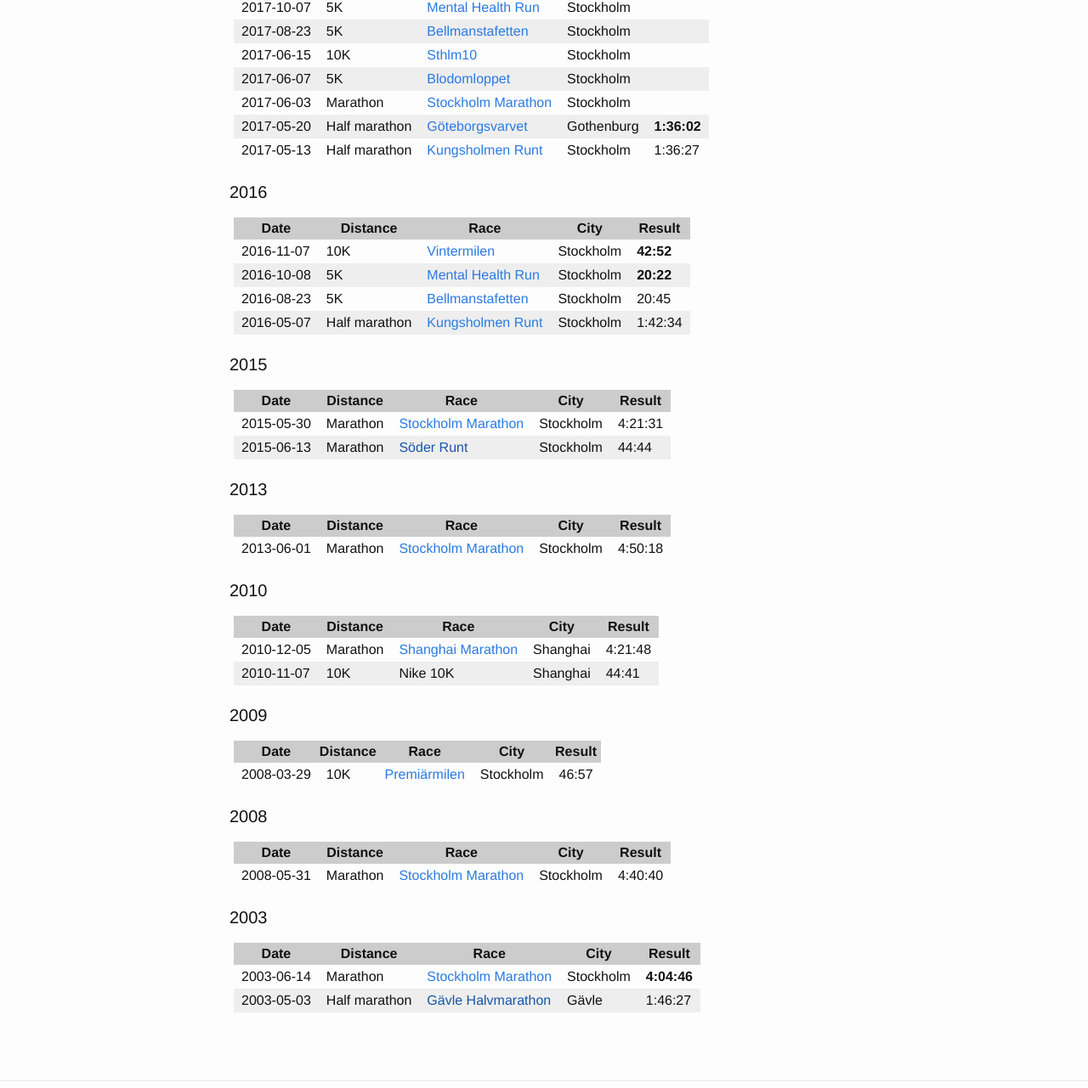
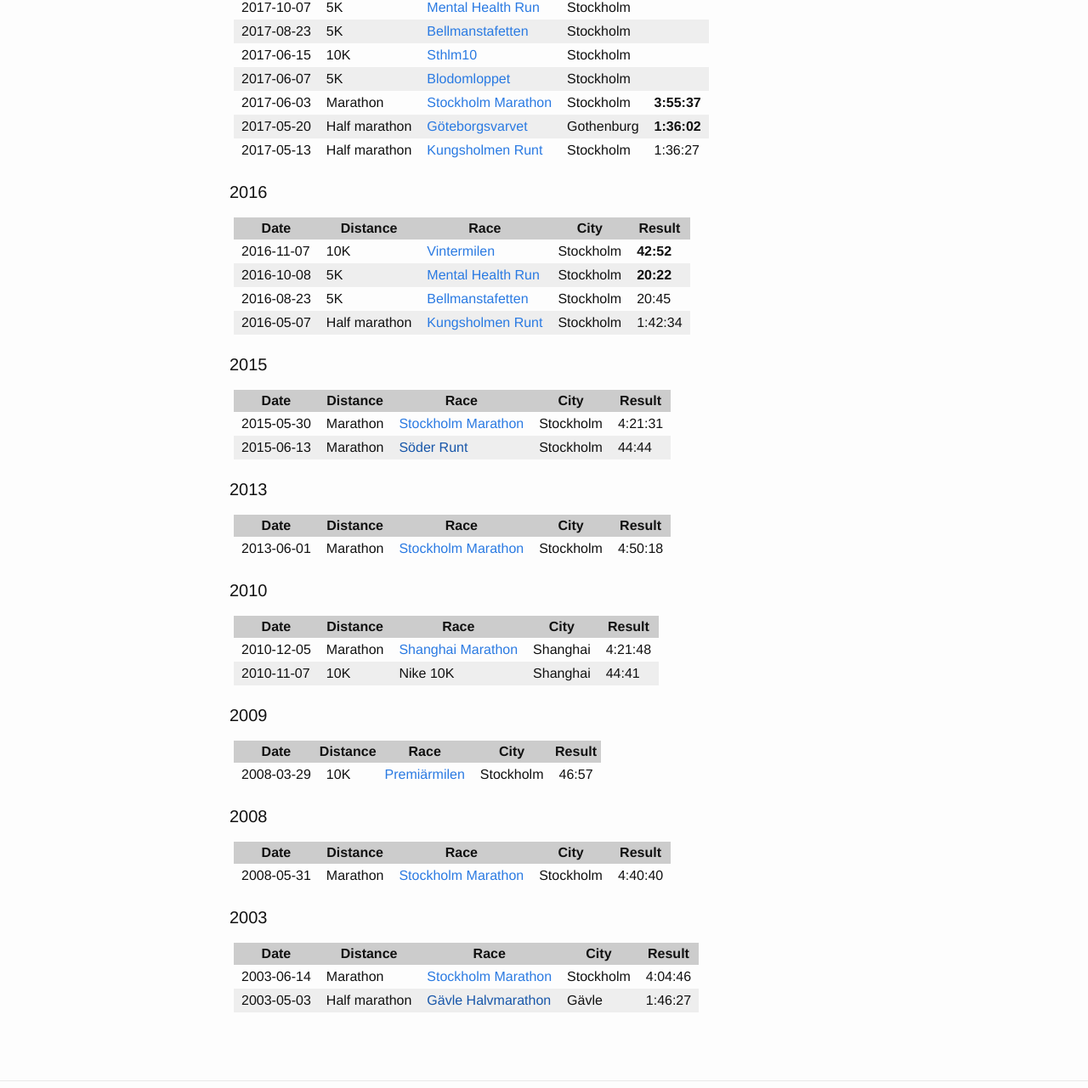
Before and after one commit to thelinmichael/thelinmichael.github.io, a Jekyll site: the page built from running_calendar.md, in a window 1280 px wide. Shown: the part 294-1575 px from the top of the page at 85% size. Built offline with Jekyll 4.4.1, drawn with Linux system fonts in a browser that asks for light colours; our own code applies the rules of GitHub Pages for plain Markdown files.

Commit message:
Add Stockholm Marathon time

```diff
--- a/running_calendar.md
+++ b/running_calendar.md
@@ -8,7 +8,7 @@
 | 2017-08-23 | 5K | [Bellmanstafetten](http://bellmanstafetten.se/) | Stockholm |
 | 2017-06-15 | 10K | [Sthlm10](http://www.sthlm10.se/) | Stockholm |
 | 2017-06-07 | 5K | [Blodomloppet](https://enter.lidingoloppet.se//Web/Step1.aspx?EventGroupId=3&CompetitionId=259) | Stockholm  |
-| 2017-06-03 | Marathon | [Stockholm Marathon](http://www.stockholmmarathon.se/start/) | Stockholm  |
+| 2017-06-03 | Marathon | [Stockholm Marathon](http://www.stockholmmarathon.se/start/) | Stockholm  | **3:55:37**
 | 2017-05-20 | Half marathon | [Göteborgsvarvet](http://www.goteborgsvarvet.se/goteborgsvarvet-21-km/) | Gothenburg  | **1:36:02**
 | 2017-05-13 | Half marathon | [Kungsholmen Runt](http://kungsholmenrunt.se/Main/Start.asp) | Stockholm | 1:36:27
 
@@ -57,5 +57,5 @@
 
 | Date | Distance | Race | City | Result
 | ---- | -------- | ---- | ---- | ------
-| 2003-06-14 | Marathon | [Stockholm Marathon](http://www.stockholmmarathon.se/start/) | Stockholm | **4:04:46**
+| 2003-06-14 | Marathon | [Stockholm Marathon](http://www.stockholmmarathon.se/start/) | Stockholm | 4:04:46
 | 2003-05-03 | Half marathon | [Gävle Halvmarathon]() | Gävle | 1:46:27
```
